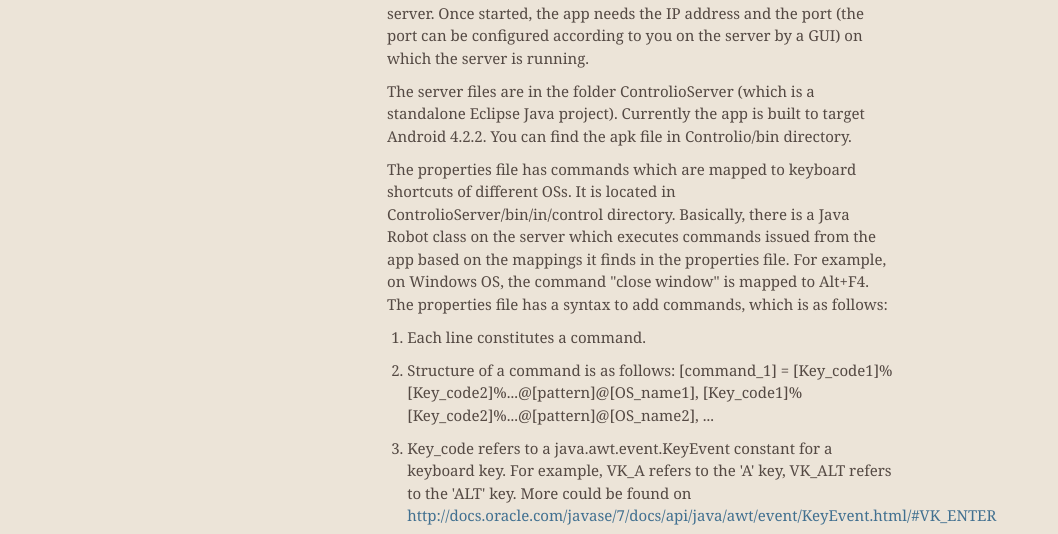
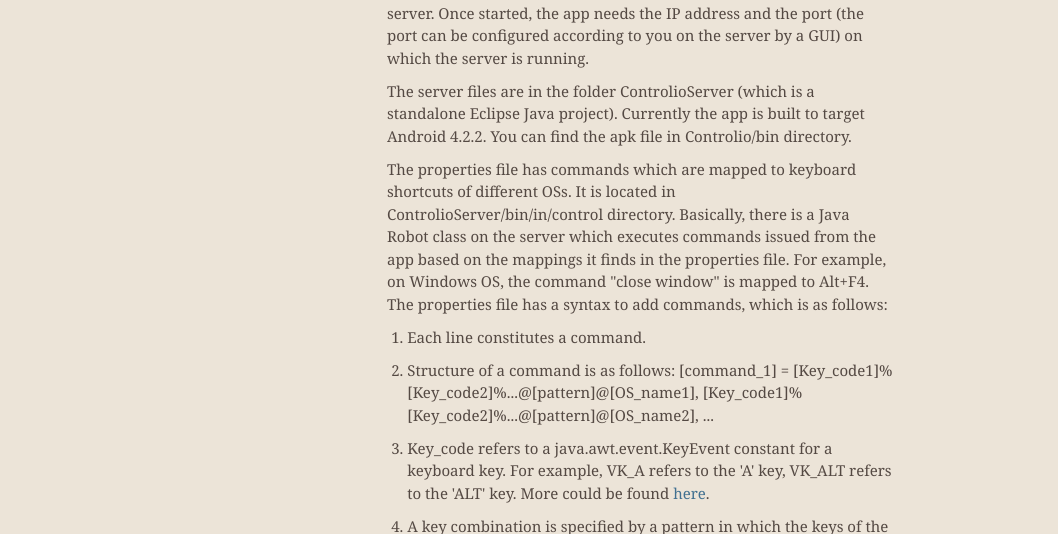
Before and after one commit to zafar142007/Controlio, a plain HTML site: page index.html in a window 1280 px wide. Shown: the part 397-931 px from the top of the page, without its empty margins (0-1058 px from the left). Drawn offline with nearby package versions, Linux system fonts and the light colour scheme.

Commit message:
Update index.html

```diff
--- a/index.html
+++ b/index.html
@@ -58,7 +58,7 @@
 <ol>
 <li><p>Each line constitutes a command.</p></li>
 <li><p>Structure of a command is as follows: [command_1] = [Key_code1]%[Key_code2]%...@[pattern]@[OS_name1], [Key_code1]%[Key_code2]%...@[pattern]@[OS_name2], ...</p></li>
-<li><p>Key_code refers to a java.awt.event.KeyEvent constant for a keyboard key. For example, VK_A refers to the 'A' key, VK_ALT refers to the 'ALT' key. More could be found on <a href="http://docs.oracle.com/javase/7/docs/api/java/awt/event/KeyEvent.html/#VK_ENTER">http://docs.oracle.com/javase/7/docs/api/java/awt/event/KeyEvent.html/#VK_ENTER</a></p></li>
+<li><p>Key_code refers to a java.awt.event.KeyEvent constant for a keyboard key. For example, VK_A refers to the 'A' key, VK_ALT refers to the 'ALT' key. More could be found <a href="http://docs.oracle.com/javase/7/docs/api/java/awt/event/KeyEvent.html/#VK_ENTER">here</a>.</p></li>
 <li><p>A key combination is specified by a pattern in which the keys of the given combination are to be pressed. Each key can be pressed or released. A pattern is a string of english language alphabets a-z. In the order of the appearance of keys in the command, alphabets a,b,c,.. respectively are assigned to presses and releases of the respective keys. For example, for the command Alt+Tab, 'a' refers to pressing of the first key in the combination (Alt), 'b' refers to release of the first key in the combination (Alt), 'c' refers to pressing ofthe second key in the combinaton (Tab), and 'd' refers to the release of the second key in the combination (Tab). Here, if the pattern for the command Alt+Tab is 'acdb' then it means that the Alt key is first pressed (and held), then Tab is pressed (and held), then Tab is released, and finally Alt is released. </p></li>
 <li><p>A command string  needs to have underscores in places of spaces, if any.</p></li>
 <li><p> can be "nix" (*Nix like OSs) or "win" (Windows).</p></li>
```
